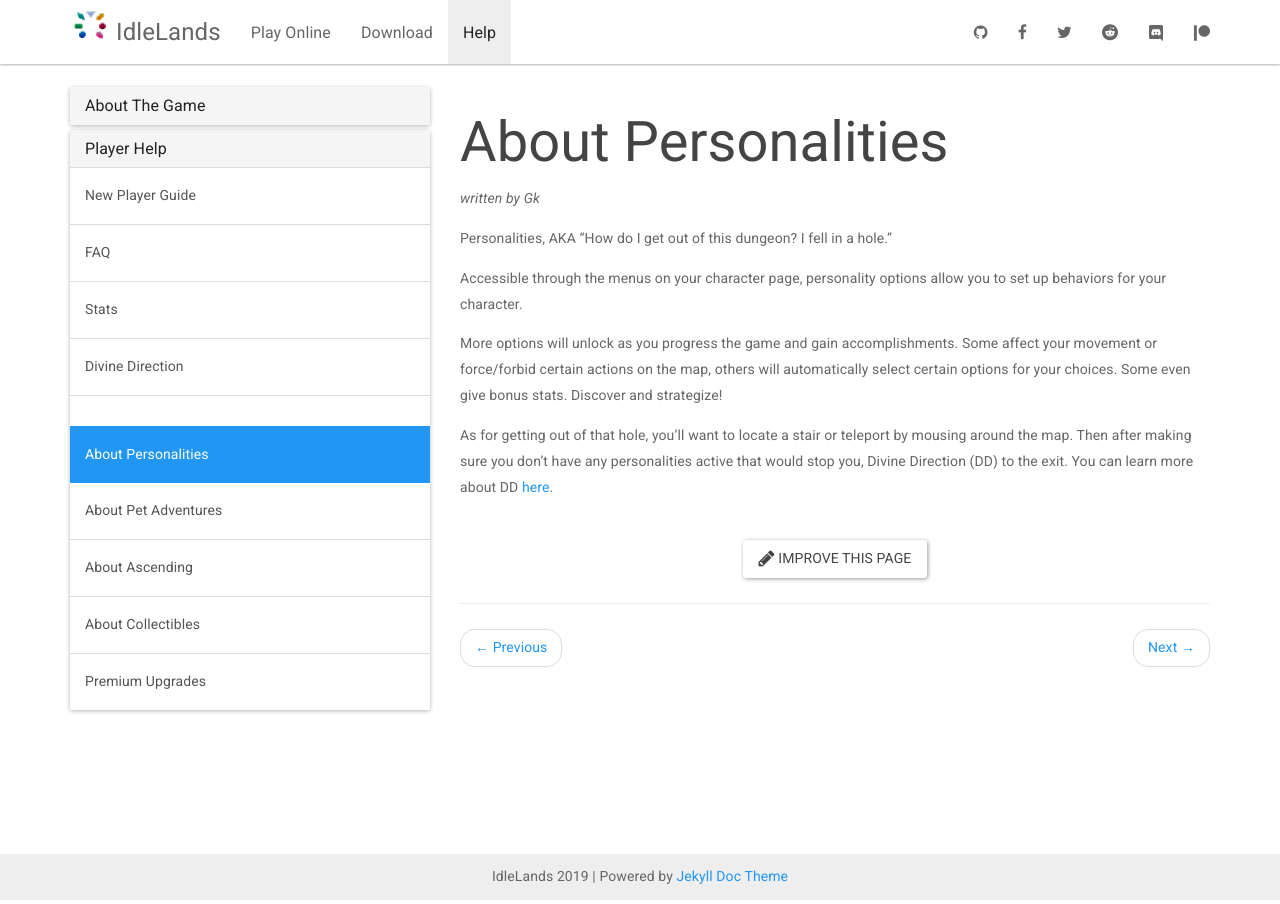
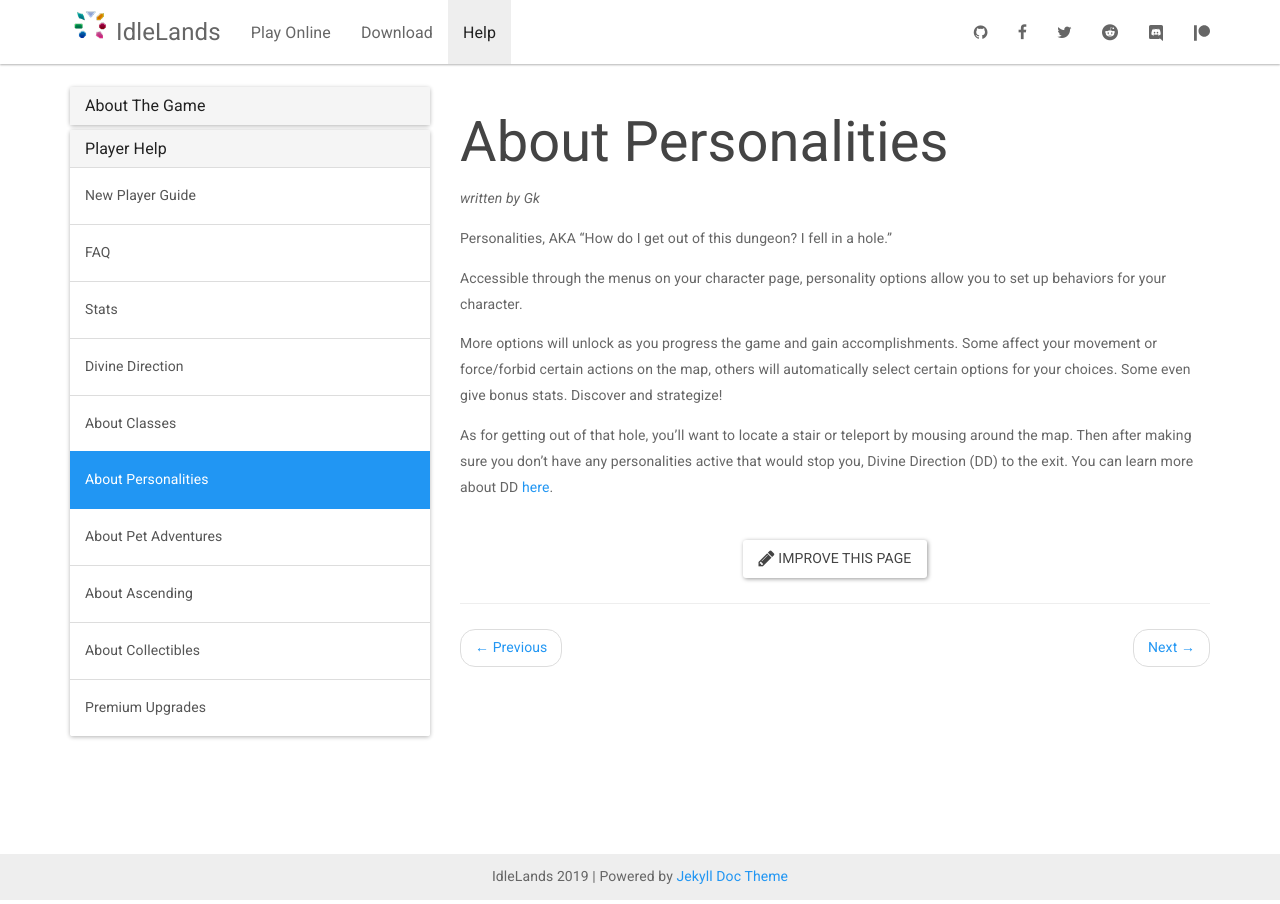
Before and after one commit to IdleLands/idlelands.github.io, a Jekyll site: the page built from _docs/help/about-personalities.md, in a window 1280 px wide. Built offline with Jekyll 4.4.1, drawn with Linux system fonts in a browser that asks for light colours; nearby versions of some CDN libraries.

Commit message:
Update about-classes.md

```diff
--- a/_docs/help/about-classes.md
+++ b/_docs/help/about-classes.md
@@ -1,6 +1,6 @@
 ---
-title: About Personalities
-permalink: /docs/about-personalities/
+title: About Classes
+permalink: /docs/about-classes/
 redirect_from: /docs/index.html
 ---
 
```
